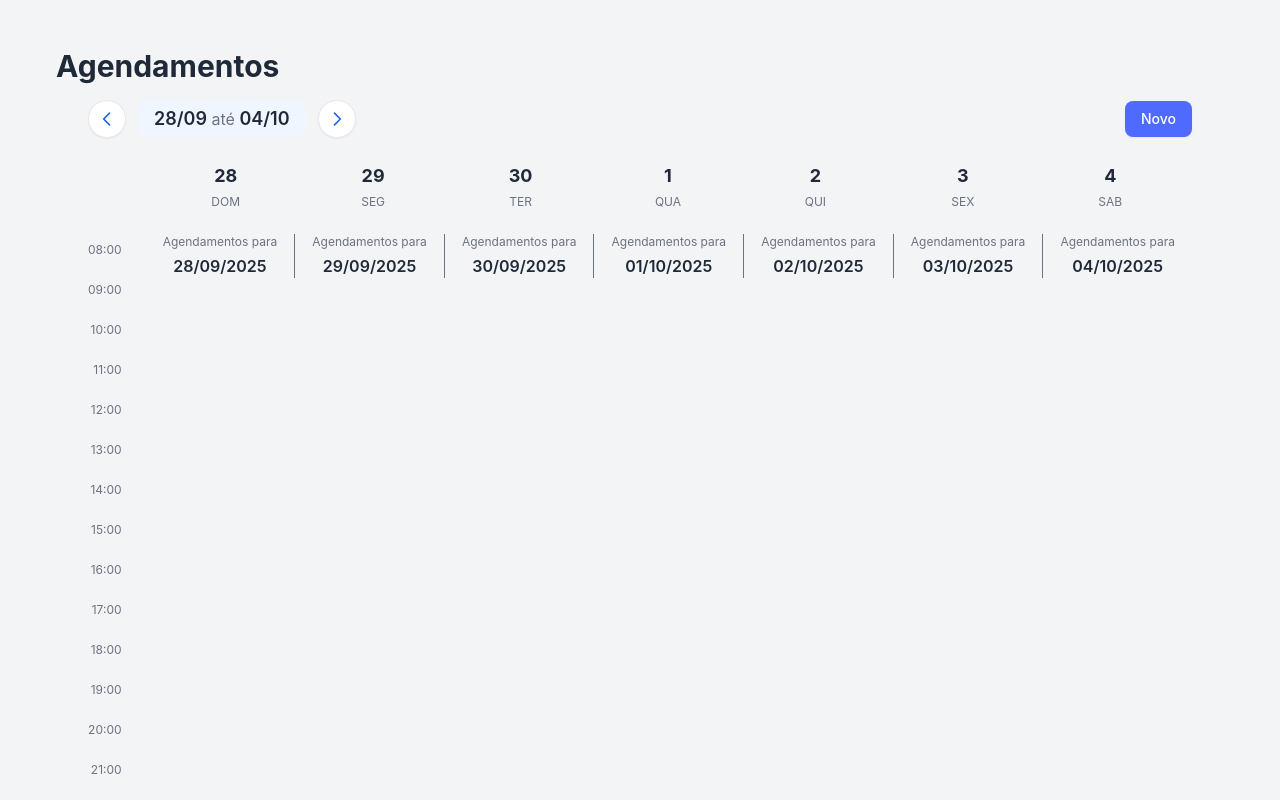
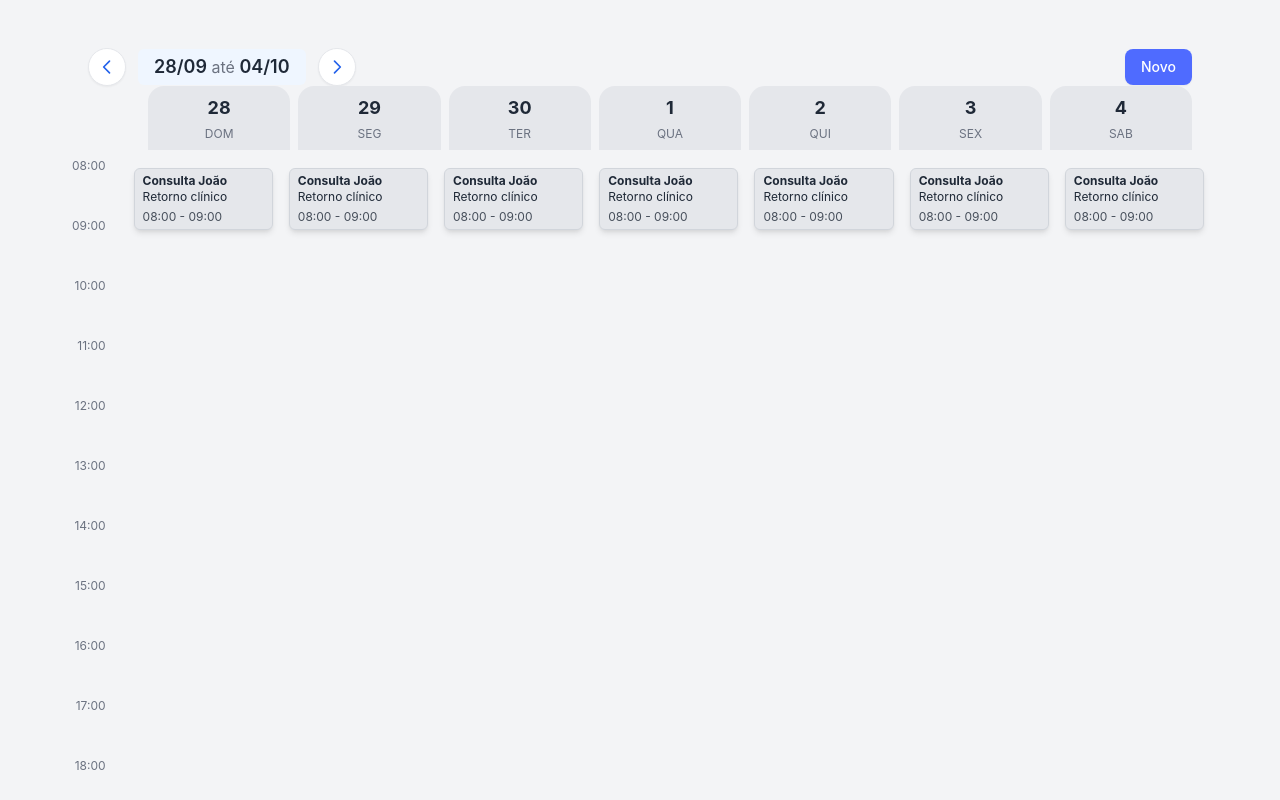
Before and after one commit to katarinacaetano09/agendamento_Israel, a Nuxt app: page / in a window 1280 px wide. Built offline with nearby package versions, Linux system fonts and the light colour scheme; no server answers; the database is empty.

Commit message:
fix: resolve shared layout constants via project-root alias and add tsconfig paths

```diff
--- a/app/components/agendamentos/AgendamentoManager.vue
+++ b/app/components/agendamentos/AgendamentoManager.vue
@@ -15,16 +15,16 @@
       <ListaDias :dias="diasSemana" />
     </div>
     <div
-      class="body flex-1 px-8 flex items-start gap-4 mt-2"
+      class="body flex-1 px-4 flex items-start gap-4 mt-2"
       style="min-height: 200px;"
     >
       <ReguaHorarios />
-      <div class="flex-1 flex gap-0 h-full">
+      <div class="flex-1 flex gap-2 h-full">
         <ItemAgendamento
           v-for="(dia, idx) in diasSemana"
           :key="idx"
           :data="dia"
-          class="flex-1 min-w-0 border-r border-gray-500 last:border-none"
+          class="flex-1 min-w-0"
         />
       </div>
     </div>
--- a/app/components/agendamentos/DiaItem.vue
+++ b/app/components/agendamentos/DiaItem.vue
@@ -1,5 +1,5 @@
 <template>
-  <div class="flex flex-col items-center justify-center h-full w-full py-2 transition-colors duration-150 cursor-pointer hover:bg-blue-50 hover:shadow-sm rounded">
+  <div class="flex flex-col items-center justify-center h-full w-full py-2 transition-colors duration-150 cursor-pointer bg-gray-200 rounded-t-xl">
     <span class="text-lg font-bold text-neutral-800">{{ diaNumero }}</span>
     <span class="text-xs text-neutral-500 uppercase mt-1">{{ diaSemana }}</span>
   </div>
--- a/app/components/agendamentos/ItemAgendamento.vue
+++ b/app/components/agendamentos/ItemAgendamento.vue
@@ -1,15 +1,84 @@
+<!--
+  ItemAgendamento.vue
+  - Dados de agendamentos são MOCKADOS para teste. Depois serão trazidos do banco.
+  - Interface temporária, apenas para visualização e validação de layout.
+-->
 <template>
-  <div class="flex flex-col items-center justify-start h-full w-full px-2">
-    <span class="text-xs text-neutral-500">Agendamentos para</span>
-    <span class="text-base font-semibold text-neutral-800 mt-1">{{ dataFormatada }}</span>
+  <div class="flex flex-col items-center justify-start h-full w-full flex-1 min-w-0 p-0 m-0">
+  <div class="relative w-full flex-1" :style="{ minHeight: (HOUR_HEIGHT * (22 - START_HOUR)) + 'px', paddingTop: HEADER_OFFSET + 'px', paddingBottom: HEADER_OFFSET + 'px' }">
+      <SlotAgendamento
+        v-for="(slot, idx) in slotsDoDia"
+        :key="idx"
+        :inicio="slot.inicio"
+        :fim="slot.fim"
+        :titulo="slot.titulo"
+        :descricao="slot.descricao"
+      />
+    </div>
   </div>
 </template>
 
 <script setup lang="ts">
 import { computed } from 'vue'
+import SlotAgendamento from './SlotAgendamento.vue'
+import { HEADER_OFFSET, HOUR_HEIGHT, START_HOUR } from '~~/shared/constants/layout'
 const props = defineProps<{ data: Date }>()
 
 const dataFormatada = computed(() =>
   props.data.toLocaleDateString('pt-BR', { day: '2-digit', month: '2-digit', year: 'numeric' })
 )
+
+// Dados de agendamentos MOCKADOS para teste. Depois serão trazidos do banco.
+const agendamentosMock = [
+  // Slot exemplo para todos os dias
+  {
+    inicio: new Date(props.data.getFullYear(), props.data.getMonth(), props.data.getDate(), 8, 0, 0),
+    fim: new Date(props.data.getFullYear(), props.data.getMonth(), props.data.getDate(), 9, 0, 0),
+    titulo: 'Consulta João',
+    descricao: 'Retorno clínico'
+  },
+  // Slots específicos de outros exemplos
+  {
+    inicio: new Date('2025-10-20T10:00:00'),
+    fim: new Date('2025-10-20T11:30:00'),
+    titulo: 'Exame Maria',
+    descricao: 'Exame de sangue'
+  },
+  {
+    inicio: new Date('2025-10-21T14:00:00'),
+    fim: new Date('2025-10-21T15:00:00'),
+    titulo: 'Consulta Pedro',
+    descricao: 'Avaliação nutricional'
+  },
+  {
+    inicio: new Date('2025-10-22T16:00:00'),
+    fim: new Date('2025-10-22T17:00:00'),
+    titulo: 'Retorno Ana',
+    descricao: 'Revisão de exames'
+  },
+  {
+    inicio: new Date('2025-10-23T09:30:00'),
+    fim: new Date('2025-10-23T10:00:00'),
+    titulo: 'Consulta Lucas',
+    descricao: 'Primeira consulta'
+  },
+  {
+    inicio: new Date('2025-10-24T13:00:00'),
+    fim: new Date('2025-10-24T14:00:00'),
+    titulo: 'Exame Carla',
+    descricao: 'Ultrassom'
+  },
+  {
+    inicio: new Date('2025-10-25T11:00:00'),
+    fim: new Date('2025-10-25T12:00:00'),
+    titulo: 'Consulta Paulo',
+    descricao: 'Consulta de rotina'
+  }
+]
+
+const slotsDoDia = computed(() =>
+  agendamentosMock.filter(a =>
+    a.inicio.toDateString() === props.data.toDateString()
+  )
+)
 </script>
--- a/app/components/agendamentos/ListaDias.vue
+++ b/app/components/agendamentos/ListaDias.vue
@@ -1,6 +1,6 @@
 <template>
-  <div class="w-full mt-2 rounded p-2 flex gap-0">
-    <div class="min-w-[56px]" />
+  <div class="w-full mt-0 rounded-xl flex gap-2 items-stretch">
+    <div class="min-w-[52px]" />
     <DiaItem v-for="(dia, idx) in props.dias" :key="idx" :data="dia" class="flex-1 min-w-0" />
   </div>
 </template>
--- a/app/components/agendamentos/ReguaHorarios.vue
+++ b/app/components/agendamentos/ReguaHorarios.vue
@@ -1,14 +1,16 @@
 <template>
-  <div class="flex flex-col gap-2 py-2">
-    <div v-for="hora in horas" :key="hora" class="text-xs text-neutral-500 text-right pr-2 min-h-[32px] flex items-start justify-end">
+  <div class="flex flex-col gap-0 py-0">
+    <div v-for="hora in horas" :key="hora" :style="{ minHeight: HOUR_HEIGHT + 'px' }" class="text-xs text-neutral-500 text-right pr-2 flex items-start justify-end">
       <span>{{ hora }}</span>
     </div>
   </div>
 </template>
 
 <script setup lang="ts">
+import { HOUR_HEIGHT, START_HOUR } from '~~/shared/constants/layout'
+
 const horas: string[] = []
-for (let h = 8; h <= 22; h++) {
+for (let h = START_HOUR; h <= 22; h++) {
   horas.push(h.toString().padStart(2, '0') + ':00')
 }
 </script>
--- /dev/null
+++ b/app/components/agendamentos/SlotAgendamento.vue
@@ -0,0 +1,41 @@
+<template>
+  <div
+    class="absolute left-1 right-1 rounded bg-gray-200 text-neutral-800 px-2 py-1 shadow-md text-xs flex flex-col border border-gray-300"
+    :style="{ ...slotStyle, height: 'auto' }"
+  >
+    <span class="font-bold w-full block">{{ titulo }}</span>
+    <span class="w-full block">{{ descricao }}</span>
+    <span class="mt-1 opacity-80">{{ horaInicio }} - {{ horaFim }}</span>
+  </div>
+</template>
+
+<script setup lang="ts">
+import { computed } from 'vue'
+import { HOUR_HEIGHT, HEADER_OFFSET, START_HOUR } from '~~/shared/constants/layout'
+const props = defineProps<{
+  inicio: Date,
+  fim: Date,
+  titulo: string,
+  descricao: string
+}>()
+
+function formatHora(date: Date) {
+  return date.toLocaleTimeString('pt-BR', { hour: '2-digit', minute: '2-digit' })
+}
+
+const horaInicio = computed(() => formatHora(props.inicio))
+const horaFim = computed(() => formatHora(props.fim))
+
+// Para posicionamento vertical (usa constantes do layout):
+const slotStyle = computed(() => {
+  const start = props.inicio.getHours() + props.inicio.getMinutes() / 60
+  const end = props.fim.getHours() + props.fim.getMinutes() / 60
+  const top = HEADER_OFFSET + (start - START_HOUR) * HOUR_HEIGHT
+  const height = (end - start) * HOUR_HEIGHT
+  return {
+    top: top + 'px',
+    height: height + 'px',
+    zIndex: 10
+  }
+})
+</script>
--- a/app/pages/index.vue
+++ b/app/pages/index.vue
@@ -2,12 +2,10 @@
 
 
 <template>
-  <div class="px-8 py-6 max-w-7xl mx-auto min-h-screen flex flex-col">
-    <h1 class="text-3xl font-bold text-neutral-800 dark:text-white">Agendamentos</h1>
-    <div class="flex-1 flex flex-col">
+  <div class="px-8 pt-2 max-w-7xl mx-auto min-h-screen flex flex-col">
+    <div class="flex-1 flex flex-col mt-0">
       <AgendamentoManager class="flex-1" />
     </div>
-    <!-- Saudação ao usuário removida -->
   </div>
 </template>
 
--- /dev/null
+++ b/shared/constants/layout.ts
@@ -0,0 +1,3 @@
+export const HOUR_HEIGHT = 60 // px per 60 minutes
+export const HEADER_OFFSET = 10 // px top offset
+export const START_HOUR = 8
```
Also changed, not shown: tsconfig.json (+7 -0 lines).
